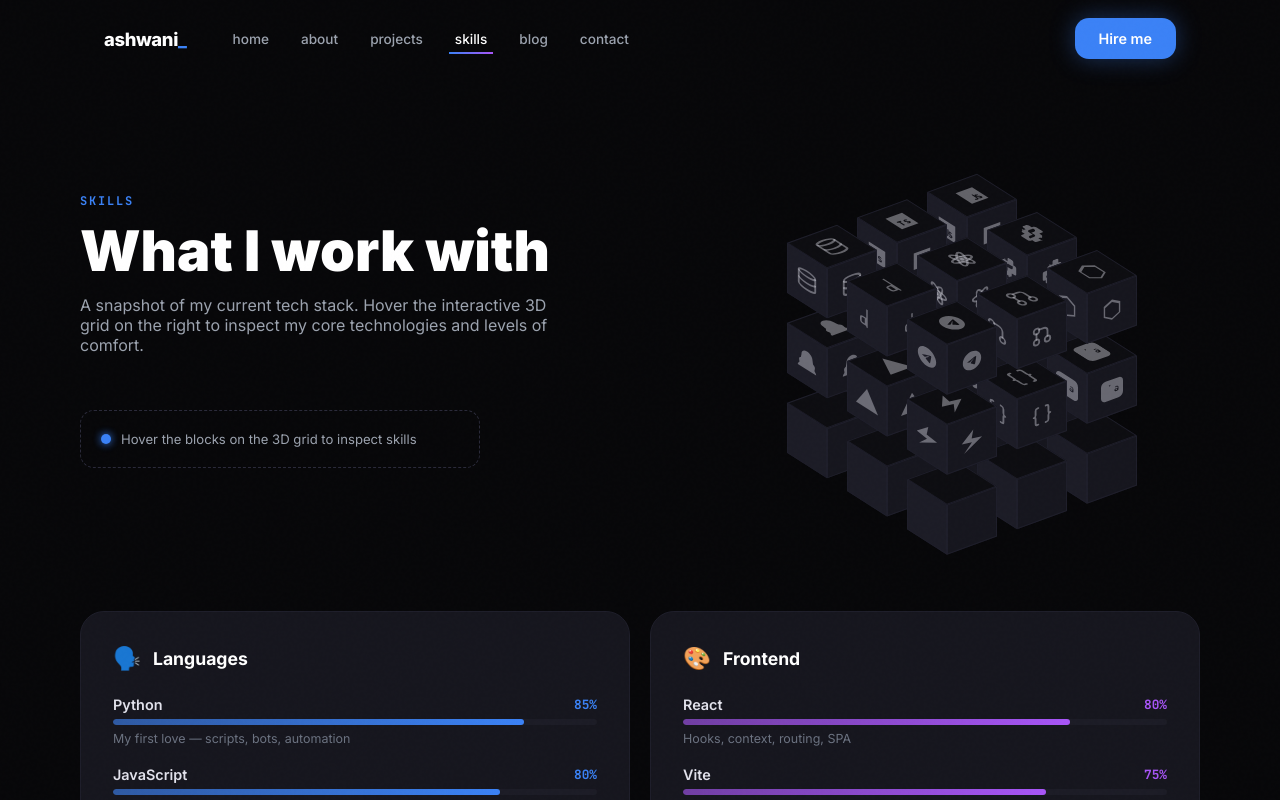
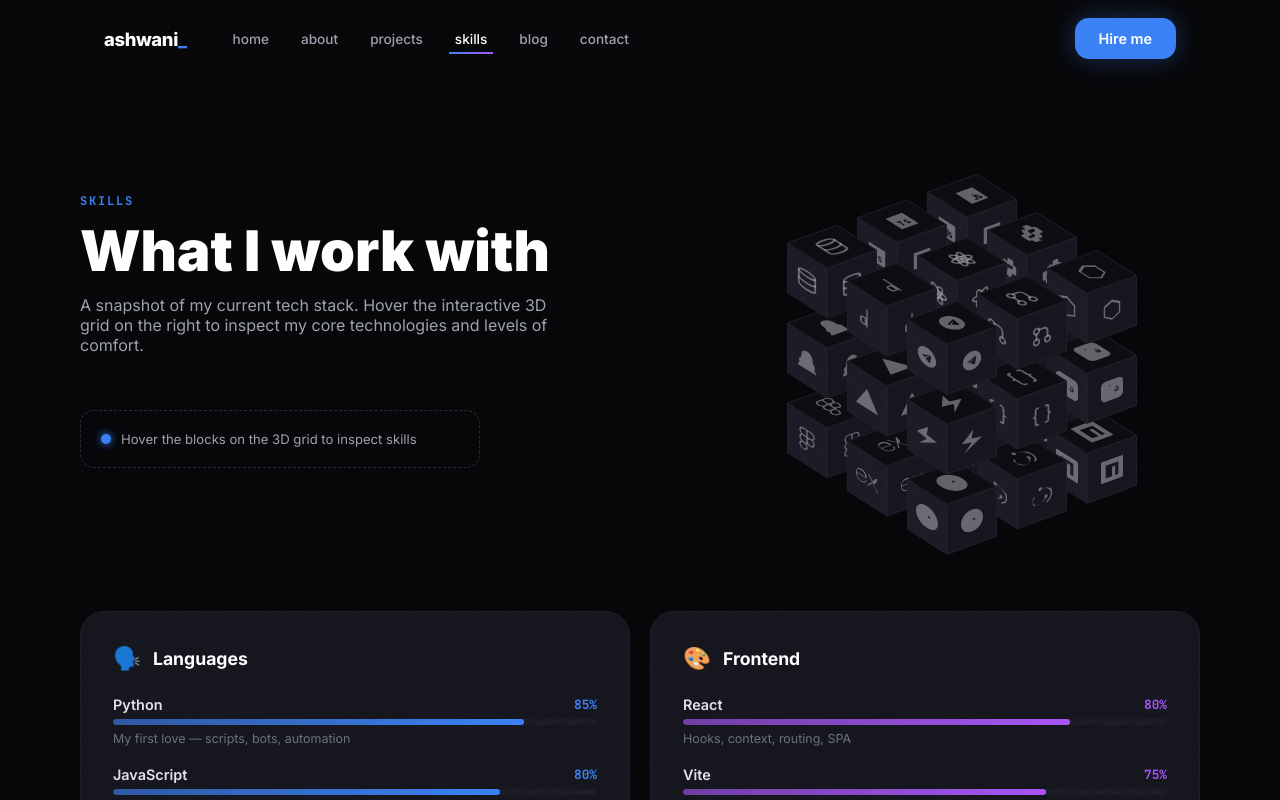
Before and after one commit to lets-make-ashwani/portfolio-website, a React (Vite) app: page /skills in a window 1280 px wide. Shown: the top 800 px of the page. Built offline with nearby package versions, Linux system fonts and the light colour scheme.

Commit message:
fill bottom layer cubes with 9 more skills - all 27 cubes now filled

```diff
--- a/src/pages/Skills.jsx
+++ b/src/pages/Skills.jsx
@@ -85,6 +85,16 @@
   { name: 'MySQL',        level: 70, color: '#00758f', note: 'Open-source RDBMS — designing schemas, relations, and optimised queries' },
   { name: 'REST APIs',    level: 78, color: '#ff6b35', note: 'API design & consumption — building, testing, and integrating REST services' },
   { name: 'Vite',         level: 75, color: '#bd34fe', note: 'Lightning-fast build tool — HMR, ESM bundling, and modern dev tooling' },
+  // ── Bottom layer (iVal = 1) — filling the last row ───────────────────────
+  { name: 'HTML',         level: 90, color: '#e34f26', note: 'Semantic markup foundation — accessible, well-structured, standards-based HTML5' },
+  { name: 'VS Code',      level: 90, color: '#007acc', note: 'My daily driver — extensions, debugger, integrated terminal, and Git workflow' },
+  { name: 'Express.js',   level: 62, color: '#68a063', note: 'Minimal Node.js framework — REST endpoints, middleware chains, and routing' },
+  { name: 'MongoDB',      level: 50, color: '#47a248', note: 'NoSQL document store — schema-less collections, aggregations, and Atlas cloud' },
+  { name: 'Postman',      level: 72, color: '#ef5b25', note: 'API testing & debugging — collections, environments, and automated test runs' },
+  { name: 'Figma',        level: 55, color: '#f24e1e', note: 'UI design & prototyping — wireframes, components, and developer handoff' },
+  { name: 'npm',          level: 80, color: '#cb3837', note: 'Package ecosystem — managing dependencies, scripts, and publishing modules' },
+  { name: 'Redux',        level: 45, color: '#764abc', note: 'State management — actions, reducers, and centralised store for React apps' },
+  { name: 'Sass',         level: 58, color: '#cc6699', note: 'CSS preprocessor — variables, mixins, nesting, and modular stylesheets' },
 ];
 
 function getSkillIcon(name) {
@@ -205,6 +215,60 @@
       return (
         <svg viewBox="0 0 24 24" fill="currentColor" className="skills-cube-icon">
           <path d="M13.397.396L.823 12.185l11.14 1.736-8.608 9.683 19.652-12.26-11.378-1.818L13.397.396z"/>
+        </svg>
+      );
+    case 'HTML':
+      return (
+        <svg viewBox="0 0 24 24" fill="currentColor" className="skills-cube-icon">
+          <path d="M1.5 0l1.77 19.9L12 22.5l8.73-2.6L22.5 0zm14.7 6.9H7.9l.2 2.4h7.9l-.6 6.6-3.4 1-3.4-1-.2-2.6H10l.1 1.4 1.9.5 1.9-.5.2-2.1H7.3l-.5-6.2H17l-.8 1z"/>
+        </svg>
+      );
+    case 'VS Code':
+      return (
+        <svg viewBox="0 0 24 24" fill="currentColor" className="skills-cube-icon">
+          <path d="M23.15 2.587L18.21.21a1.494 1.494 0 0 0-1.705.29l-9.46 8.63-4.12-3.128a.999.999 0 0 0-1.276.057L.327 7.261A1 1 0 0 0 .326 8.74L3.899 12 .326 15.26a1 1 0 0 0 .001 1.479L1.65 17.94a.999.999 0 0 0 1.276.057l4.12-3.128 9.46 8.63a1.492 1.492 0 0 0 1.704.29l4.942-2.377A1.5 1.5 0 0 0 24 19.846V4.154a1.5 1.5 0 0 0-.85-1.567zm-5.146 14.861L10.826 12l7.178-5.448v10.896z"/>
+        </svg>
+      );
+    case 'Express.js':
+      return (
+        <svg viewBox="0 0 24 24" fill="currentColor" className="skills-cube-icon">
+          <path d="M24 18.588a1.529 1.529 0 0 1-1.895-.72l-3.45-4.771-.5-.667-4.003 5.444a1.466 1.466 0 0 1-1.802.708l5.158-6.92-4.798-6.251a1.595 1.595 0 0 1 1.9.666l3.576 4.83 3.596-4.81a1.435 1.435 0 0 1 1.788-.668L21.708 10.7l-2.522 3.283a.666.666 0 0 0 0 .994l4.804 6.412zM.002 11.576l.42-2.075c1.154-4.103 5.858-5.81 9.094-3.27 1.895 1.489 2.368 3.597 2.275 5.973H1.116C.943 16.447 4.005 19.009 7.92 17.7a4.078 4.078 0 0 0 2.582-2.876c.207-.666.548-.78 1.174-.588a5.417 5.417 0 0 1-2.589 3.957 6.272 6.272 0 0 1-7.306-.933 6.575 6.575 0 0 1-1.64-3.858c-.013-.448-.013-.894-.013-1.826zm1.12-.228h9.084c-.034-1.938-.752-3.485-2.475-4.297-2.056-.95-4.86-.3-6.209 1.164a5.055 5.055 0 0 0-.4 3.133z"/>
+        </svg>
+      );
+    case 'MongoDB':
+      return (
+        <svg viewBox="0 0 24 24" fill="currentColor" className="skills-cube-icon">
+          <path d="M17.193 9.555c-1.264-5.58-4.252-7.414-4.573-8.115-.28-.394-.53-.954-.735-1.44-.036.495-.055.685-.523 1.184-.723.566-4.438 3.682-4.74 10.02-.282 5.912 4.27 9.435 4.888 9.884l.07.05A73.49 73.49 0 0 1 11.91 24h.481c.114-1.032.284-2.056.51-3.07.417-.296.604-.463.85-.693a11.342 11.342 0 0 0 3.639-8.464c.01-.814-.103-1.662-.197-2.218zm-5.336 8.195s0-8.291.275-8.29c.213 0 .49 10.695.49 10.695-.381-.045-.765-1.76-.765-2.405z"/>
+        </svg>
+      );
+    case 'Postman':
+      return (
+        <svg viewBox="0 0 24 24" fill="currentColor" className="skills-cube-icon">
+          <path d="M13.527.099C6.955-.744.942 3.9.099 10.473c-.843 6.572 3.8 12.584 10.373 13.428 6.573.843 12.587-3.801 13.428-10.374C24.744 6.955 20.101.943 13.527.099zm2.471 7.485a.855.855 0 0 0-.593.25l-4.453 4.453-.307-.307-.643-.643 4.453-4.453a.858.858 0 1 0-1.21-1.21l-4.452 4.453-.308-.307 4.453-4.453a2.395 2.395 0 0 1 3.061 3.217zm-4.863 8.347l-3.44-3.44 5.937-5.937 3.44 3.44zm-4.588-2.996l3.439 3.439-1.515.552-2.476-2.477zm7.003 2.056l-1.289 1.289c-2.756 2.756-7.259 2.756-10.015 0-2.756-2.757-2.756-7.26 0-10.016l1.289-1.289 1.629 1.629-1.29 1.29a5.25 5.25 0 0 0 7.427 7.427l1.29-1.29 1.63 1.63z"/>
+        </svg>
+      );
+    case 'Figma':
+      return (
+        <svg viewBox="0 0 24 24" fill="currentColor" className="skills-cube-icon">
+          <path d="M15.852 8.981h-4.588V0h4.588c2.476 0 4.49 2.014 4.49 4.49s-2.014 4.491-4.49 4.491zM12.735 7.51h3.117c1.665 0 3.019-1.355 3.019-3.019s-1.355-3.019-3.019-3.019h-3.117V7.51zm0 1.471H8.148c-2.476 0-4.49-2.014-4.49-4.49S5.672 0 8.148 0h4.588v8.981zm-4.587-7.51c-1.665 0-3.019 1.355-3.019 3.019s1.354 3.02 3.019 3.02h3.117V1.471H8.148zm4.587 15.019H8.148c-2.476 0-4.49-2.014-4.49-4.49s2.014-4.49 4.49-4.49h4.588v8.98zM8.148 8.981c-1.665 0-3.019 1.355-3.019 3.019s1.355 3.019 3.019 3.019h3.117V8.981H8.148zM8.172 24c-2.489 0-4.515-2.014-4.515-4.49s2.026-4.49 4.515-4.49c2.489 0 4.515 2.014 4.515 4.49S10.661 24 8.172 24zm0-7.51c-1.665 0-3.019 1.355-3.019 3.019S6.507 22.529 8.172 22.529c1.665 0 3.019-1.355 3.019-3.019s-1.354-3.02-3.019-3.02zm7.703.019h-.005c-2.476 0-4.49-2.014-4.49-4.49s2.014-4.49 4.49-4.49h.005c2.476 0 4.49 2.014 4.49 4.49s-2.014 4.49-4.49 4.49zm0-7.509c-1.665 0-3.019 1.355-3.019 3.019s1.355 3.019 3.019 3.019h.005c1.665 0 3.019-1.355 3.019-3.019s-1.355-3.019-3.024-3.019z"/>
+        </svg>
+      );
+    case 'npm':
+      return (
+        <svg viewBox="0 0 24 24" fill="currentColor" className="skills-cube-icon">
+          <path d="M1.763 0C.786 0 0 .786 0 1.763v20.474C0 23.214.786 24 1.763 24h20.474c.977 0 1.763-.786 1.763-1.763V1.763C24 .786 23.214 0 22.237 0zM5.13 5.323l13.837.019-.009 13.836h-3.464l.01-10.382h-3.456L12.04 19.17H5.113z"/>
+        </svg>
+      );
+    case 'Redux':
+      return (
+        <svg viewBox="0 0 24 24" fill="currentColor" className="skills-cube-icon">
+          <path d="M16.634 16.504c.87-.075 1.543-.84 1.5-1.754-.043-.914-.796-1.648-1.709-1.648h-.061a1.71 1.71 0 0 0-1.648 1.769c.043.479.214.894.479 1.193-1.013 1.999-2.548 3.469-4.864 4.699-1.565.84-3.196 1.148-4.83.914-1.349-.194-2.397-.81-3.045-1.829-.959-1.524-1.047-3.167-.24-4.809.586-1.192 1.522-2.086 2.134-2.548a9.765 9.765 0 0 1-.338-1.692c-2.957 2.134-2.635 5.007-1.809 6.336C3.418 20.43 5.032 21.504 6.818 21.504c.545 0 1.091-.075 1.632-.224 3.513-.71 6.185-2.878 8.184-4.776zm5.092-7.777c-2.04-2.384-5.048-3.707-8.498-3.707h-.438C12.395 4.15 11.484 3 10.185 3c-.844 0-1.618.524-1.952 1.314-.25.589-.193 1.199.154 1.709.316.464.81.764 1.34.838.05.007.099.01.149.01.49 0 .974-.198 1.324-.551a1.69 1.69 0 0 0 .484-1.184c-.007-.067-.016-.132-.028-.197h.238c2.883 0 5.534 1.066 7.46 3.008 1.47 1.49 2.252 3.368 2.24 5.374 0 1.53-.495 3.087-1.426 4.393-.708.997-1.947 2.19-3.786 2.948.334.381.56.83.645 1.327 1.97-.84 3.382-2.177 4.253-3.43 1.177-1.698 1.803-3.63 1.8-5.549-.008-2.63-.83-4.997-2.5-6.985z"/>
+        </svg>
+      );
+    case 'Sass':
+      return (
+        <svg viewBox="0 0 24 24" fill="currentColor" className="skills-cube-icon">
+          <path d="M12 0C5.372 0 0 5.372 0 12s5.372 12 12 12 12-5.372 12-12S18.628 0 12 0zm.437 15.835c-.54.137-1.002.052-1.36-.22-.288-.218-.436-.534-.448-.94a3.81 3.81 0 0 1 .016-.433c.07-.558.332-1.135.594-1.613l.027.009a4.58 4.58 0 0 0 .19.31c.14.194.297.357.468.476.171.12.352.179.516.165.207-.018.39-.131.523-.31.156-.207.213-.49.174-.804-.039-.314-.152-.603-.337-.851-.315-.42-.822-.637-1.43-.608-.665.031-1.241.337-1.626.863-.417.573-.463 1.301-.46 1.747.001.113.006.226.017.336.047.456.17.87.376 1.239.207.37.505.674.886.896.38.22.818.325 1.3.31.538-.018.992-.188 1.284-.484.107-.109.187-.24.237-.389l-.747-.198zm.896-3.765c-.33.427-.65.705-.85.735a.22.22 0 0 1-.033.003c-.146 0-.255-.1-.28-.255a1.02 1.02 0 0 1-.012-.177c.004-.175.048-.363.132-.573.1-.254.253-.51.455-.773.203-.266.448-.502.716-.68.268-.18.556-.29.838-.322.281-.033.55.006.783.108.23.1.416.257.54.454.125.197.18.42.162.648-.007.089-.026.176-.057.257-.055.141-.152.256-.282.332-.16.092-.346.13-.55.11-.238-.022-.445-.12-.605-.28-.12-.12-.196-.27-.218-.437z"/>
         </svg>
       );
     default:
```
